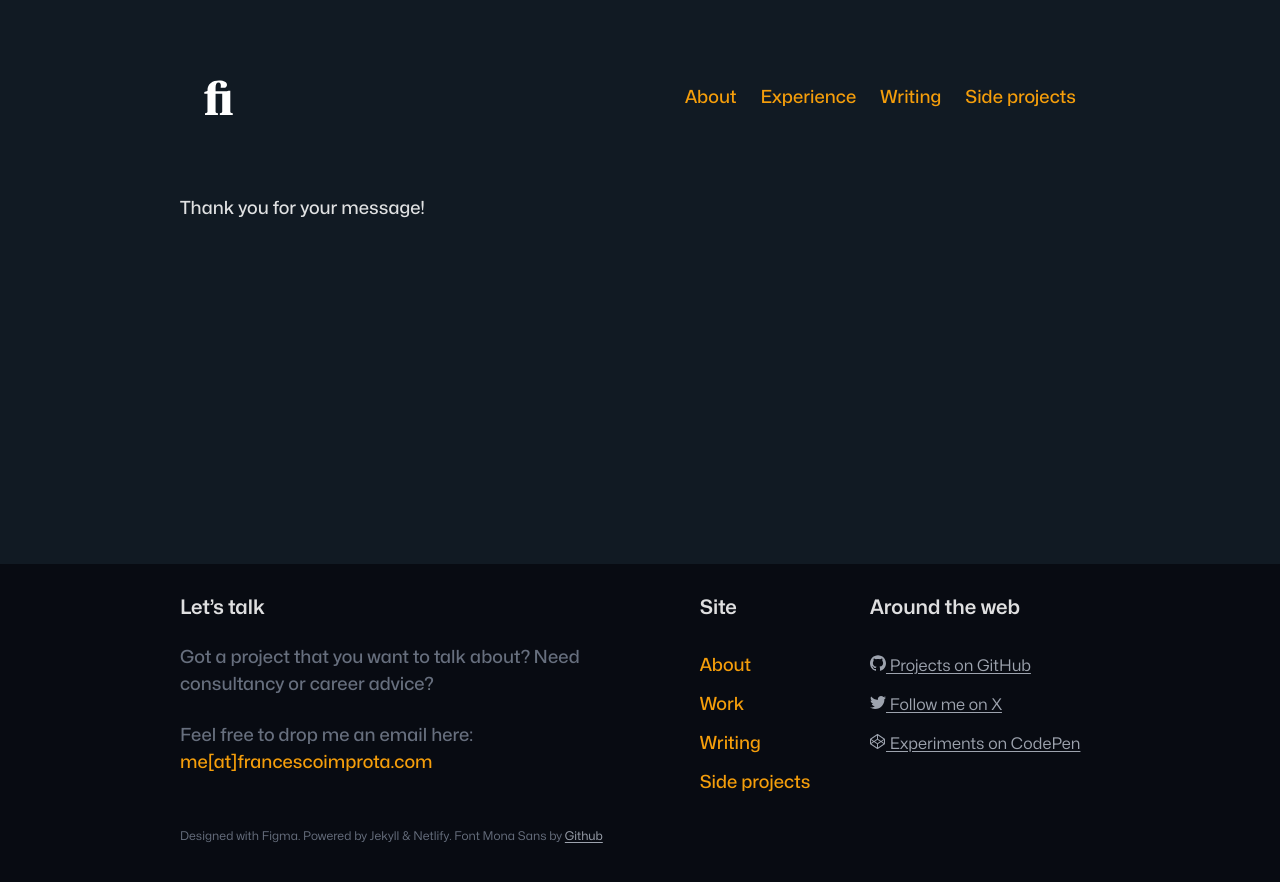
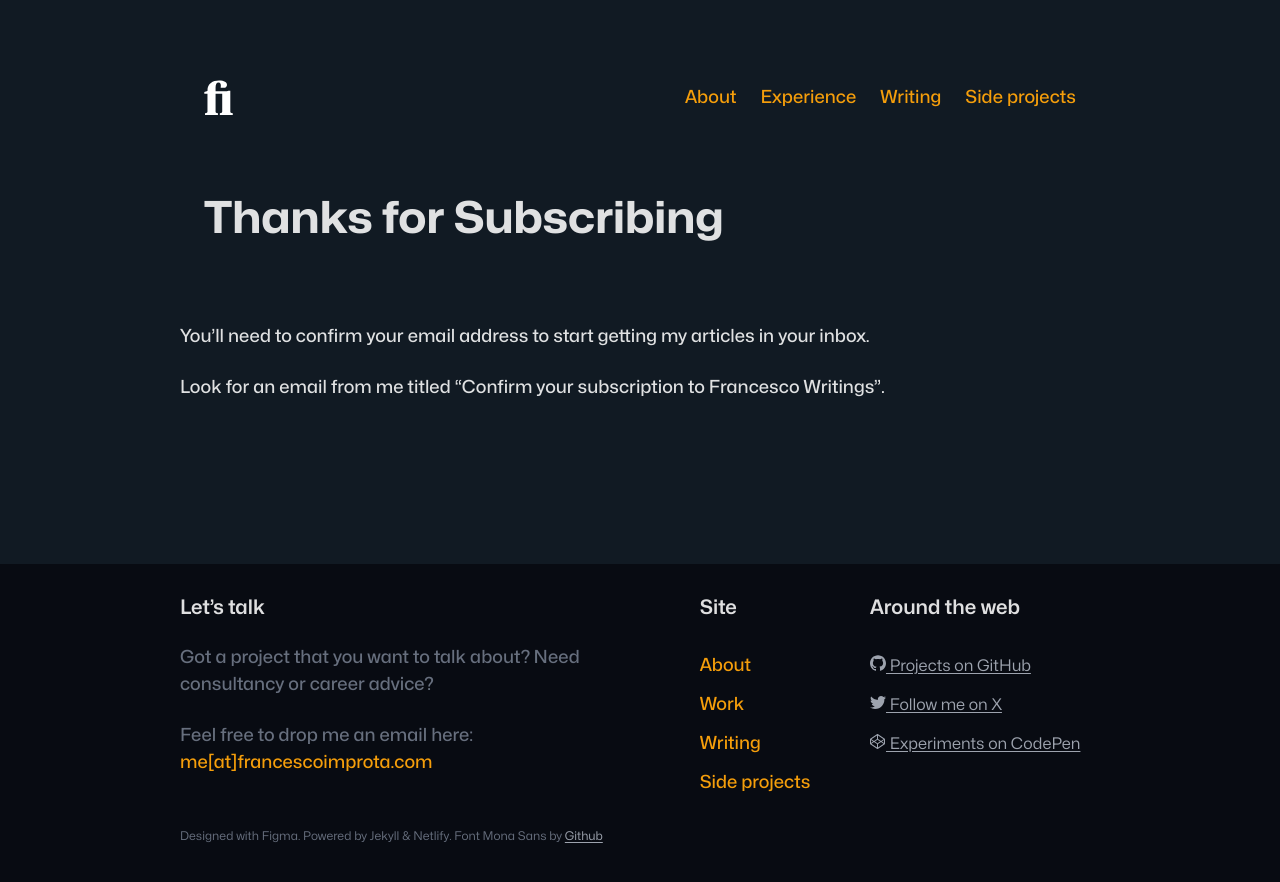
Before and after one commit to zetareticoli/fi, a Jekyll site: the page built from thanks.md, in a window 1280 px wide. Shown: the top 882 px of the page. Built offline with Jekyll 4.4.1, drawn with Linux system fonts in a browser that asks for light colours; some web fonts are replaced.

```diff
--- a/thanks.md
+++ b/thanks.md
@@ -1,6 +1,8 @@
 ---
 layout: page
-title: Thank you
+headline: Thanks for Subscribing
 ---
 
-Thank you for your message!
+You'll need to confirm your email address to start getting my articles in your inbox.
+
+Look for an email from me titled "Confirm your subscription to Francesco Writings".
```
Also changed, not shown: _includes/box-subscribe.html (+7 -6 lines), subscribe.html (added, +8 -0 lines), success.html (added, +13 -0 lines).
